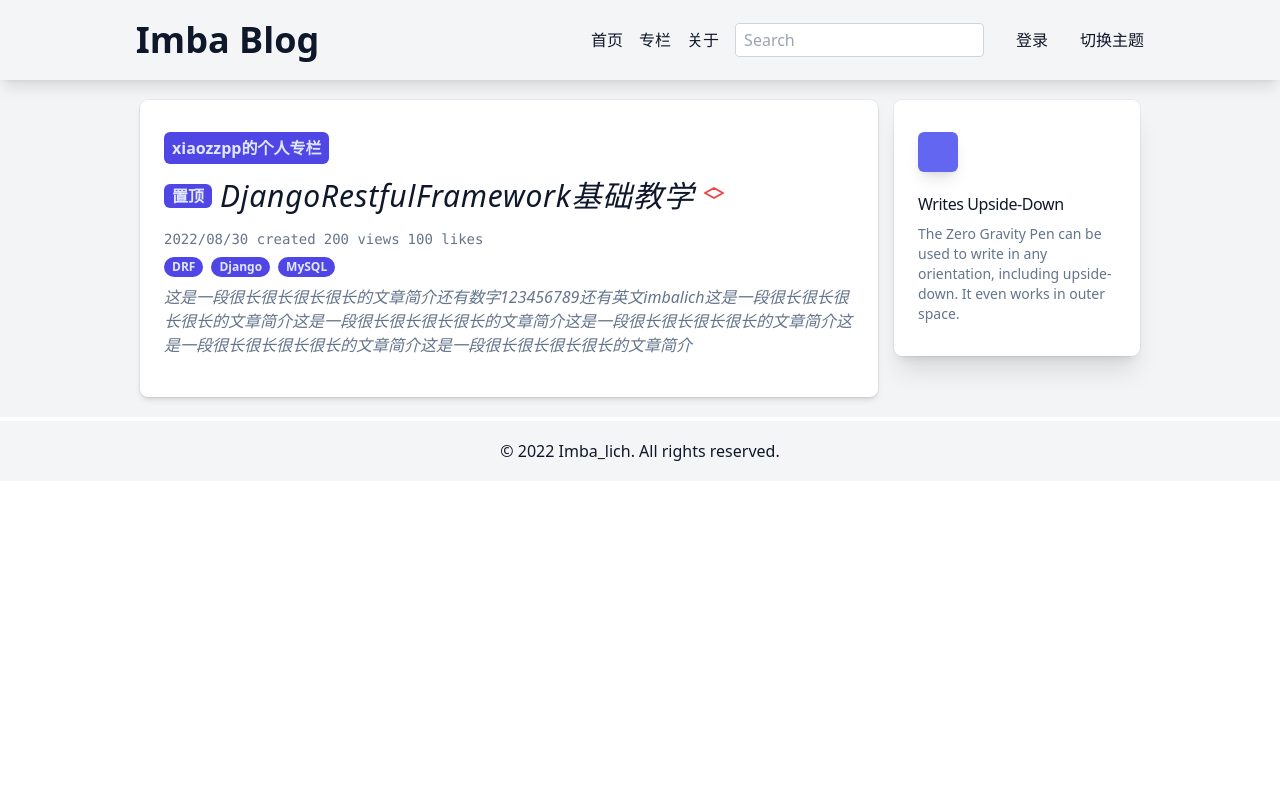
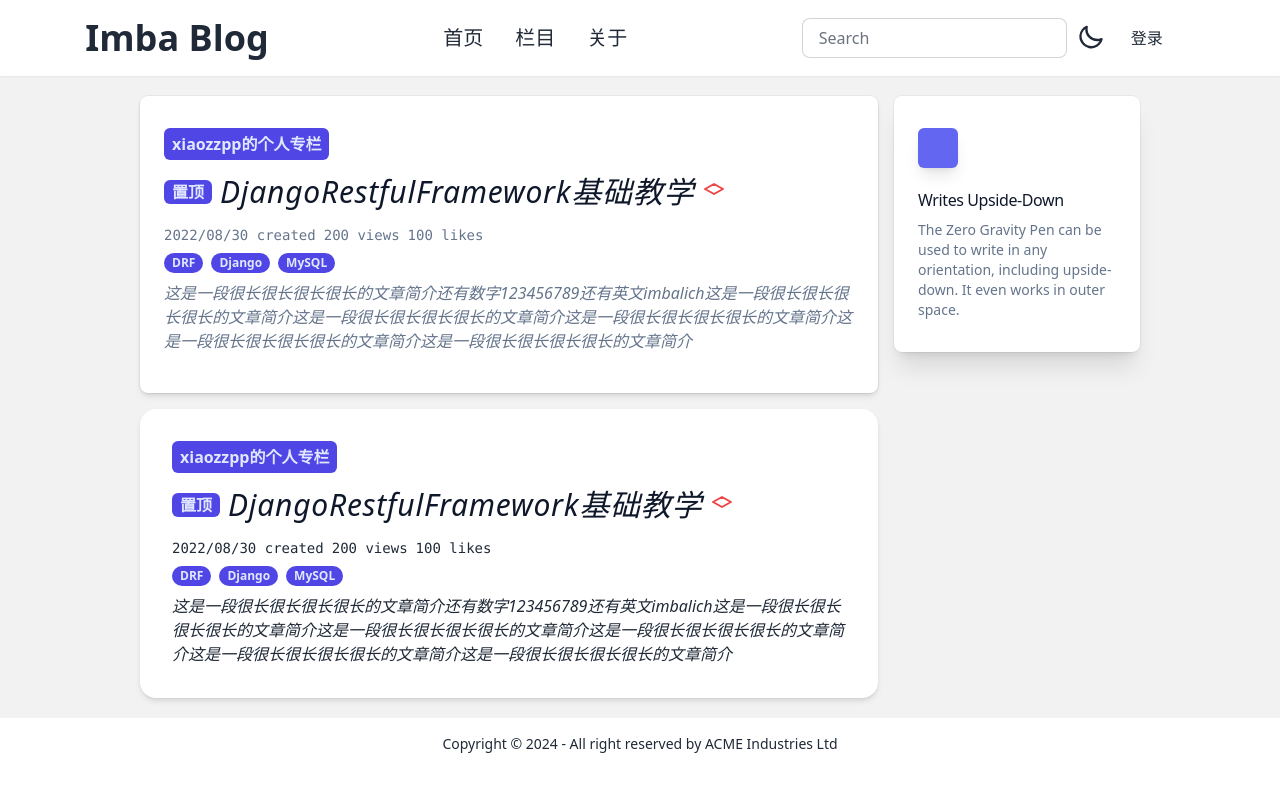
Before and after one commit to imbalich/ImbaBlogFrontend, a Vue app: page / in a window 1280 px wide. Shown: the top 792 px of the page. Built offline with nearby package versions, Linux system fonts and the light colour scheme.

Commit message:
用户登录鉴权功能

```diff
--- a/package.json
+++ b/package.json
@@ -9,6 +9,10 @@
     "preview": "vite preview"
   },
   "dependencies": {
+    "@tailwindcss/aspect-ratio": "^0.4.2",
+    "@tailwindcss/forms": "^0.5.7",
+    "@tailwindcss/typography": "^0.5.10",
+    "axios": "^1.6.5",
     "pinia": "^2.1.7",
     "pinia-plugin-persistedstate": "^3.2.1",
     "vue": "^3.3.11",
--- /dev/null
+++ b/src/api/login.js
@@ -0,0 +1,35 @@
+import axios from 'axios';
+
+
+export function useLogin() {
+  const signIn = (signInName, signInPassword,router) => {
+
+    axios
+      .post('/api/token/', {
+        username: signInName,
+        password: signInPassword,
+      })
+      .then((response) => {
+        const storage = localStorage;
+        const expiredTime = Date.parse(response.headers.date) + 60 * 1000 * 1000;
+        storage.setItem('access_token', response.data.access);
+        storage.setItem('refresh_token', response.data.refresh);
+        storage.setItem('expired_time', expiredTime);
+        storage.setItem('username', signInName);
+
+        axios
+          .get(`/api/user/${signInName}/`)
+          .then((response) => {
+            storage.setItem('is_superuser', response.data.is_superuser);
+            router.push({ name: 'Home' });  // 此处确保router对象存在并正确使用
+          });
+      })
+      .catch((error) => {
+        // 错误处理逻辑
+      });
+  };
+
+  return {
+    signIn,
+  };
+}
--- /dev/null
+++ b/src/api/useAuthorization.js
@@ -0,0 +1,33 @@
+import { ref,onMounted } from 'vue'
+import authorization from '@/utils/authorization'
+
+export const useAuthorization = () => {
+  const username = ref('');
+  const hasLogin = ref(false);
+  const isSuperuser = JSON.parse(localStorage.getItem('is_superuser'));
+
+  const fetchData = async () => {
+    const [loginStatus, name] = await authorization();
+    hasLogin.value = loginStatus;
+    username.value = name;
+  };
+
+  const logout = () => {
+    localStorage.clear();
+    window.location.reload(false);
+  };
+
+  const refresh = () => {
+    username.value = localStorage.getItem('username');
+  };
+
+  onMounted(fetchData);
+
+  return {
+    username,
+    hasLogin,
+    isSuperuser,
+    logout,
+    refresh
+  };
+};
--- a/src/components/Article/ArticleCard.vue
+++ b/src/components/Article/ArticleCard.vue
@@ -39,6 +39,48 @@
       这是一段很长很长很长很长的文章简介还有数字123456789还有英文imbalich这是一段很长很长很长很长的文章简介这是一段很长很长很长很长的文章简介这是一段很长很长很长很长的文章简介这是一段很长很长很长很长的文章简介这是一段很长很长很长很长的文章简介
     </p>
   </div>
+  <!-- ds 博客卡片 -->
+  <div class=" dscard bg-base-100 shadow-md hover:shadow-lg static">
+    <div class=" dscard-body">
+      <!-- 专栏 -->
+      <div class="flex flex-row">
+        <span
+          class=" px-2 py-1 text-base font-bold text-indigo-100 bg-indigo-600 rounded-md">xiaozzpp的个人专栏</span>
+      </div>
+      <!-- 标题 -->
+      <div class="flex flex-row items-center gap-2">
+        <span class=" px-2 py-1 text-base font-bold leading-none text-indigo-100 bg-indigo-600 rounded-md select-none" style="flex-shrink: 0;">置顶</span>
+        <a class="text-slate-900 hover:text-pink-500 dark:text-white dark:hover:text-pink-500 text-3xl font-medium tracking-wide leading-relaxed italic" href="#">DjangoRestfulFramework基础教学</a>
+        <svg xmlns="http://www.w3.org/2000/svg" class="h-6 w-6 text-red-500" fill="none" viewbox="0 0 24 24" stroke="currentColor">
+          <path stroke-linecap="round" stroke-linejoin="round" stroke-width="2"
+            d="M12 14l9-5-9-5-9 5 9 5z" />
+        </svg>
+      </div>
+      <!-- 附属信息 -->
+      <div class="flex flex-row gap-2 items-center">
+        <span
+          class=" text-sm font-mono">2022/08/30
+          created</span>
+        <span class=" text-sm font-mono">200
+          views</span>
+        <span class=" text-sm font-mono">100
+          likes</span>
+      </div>
+      <!-- 标签 -->
+      <div class="flex flex-row gap-2 items-center">
+        <span
+          class=" px-2 py-1 text-xs font-bold leading-none text-indigo-100 bg-indigo-600 rounded-full">DRF</span>
+        <span
+          class=" px-2 py-1 text-xs font-bold leading-none text-indigo-100 bg-indigo-600 rounded-full">Django</span>
+        <span
+          class=" px-2 py-1 text-xs font-bold leading-none text-indigo-100 bg-indigo-600 rounded-full">MySQL</span>
+      </div>
+      <!-- 内容 -->
+      <p class=" text-base  italic select-none">
+        这是一段很长很长很长很长的文章简介还有数字123456789还有英文imbalich这是一段很长很长很长很长的文章简介这是一段很长很长很长很长的文章简介这是一段很长很长很长很长的文章简介这是一段很长很长很长很长的文章简介这是一段很长很长很长很长的文章简介
+      </p>
+    </div>
+  </div>
 </template>
 
 <script>
--- a/src/components/Layout/BlogFooter.vue
+++ b/src/components/Layout/BlogFooter.vue
@@ -1,10 +1,15 @@
 <template>
   <!-- tw-footer -->
-  <div class=" "></div>
+  <!-- <div class=" "></div>
   <footer class="flex items-center justify-center w-full h-16 bg-gray-100 dark:bg-slate-800 bg-opacity-90 border-t-4 border-white dark:border-slate-700">
     <p class="text-slate-900 dark:text-white select-none">&copy; 2022 Imba_lich. All rights reserved.</p>
+  </footer> -->
+
+  <footer class="dsfooter dsfooter-center p-4 bg-base-100 text-base-content">
+    <aside>
+      <p>Copyright © 2024 - All right reserved by ACME Industries Ltd</p>
+    </aside>
   </footer>
-
 </template>
 
 <script>
--- a/src/components/Layout/BlogHeader.vue
+++ b/src/components/Layout/BlogHeader.vue
@@ -1,49 +1,104 @@
 <template>
-  <header class=" header sticky top-0 bg-gray-100 dark:bg-slate-800 backdrop-filter backdrop-blur-md bg-opacity-90 shadow-md hover:shadow-lg">
-    <!-- 新header -->
-    <div
-      class=" w-full py-5">
-      <div class=" flex justify-between lg:justify-around">
-        <div class=" flex justify-evenly items-center">
-          <!-- 图和网站名 -->
-          <h1 class="font-bold text-4xl text-slate-900 dark:text-white select-none">Imba Blog</h1>
+  <header
+    class=" bg-base-100 text-base-content sticky top-0 flex w-full justify-center bg-opacity-80 backdrop-blur transition-shadow duration-100 shadow-sm">
+    <nav class=" dsnavbar w-full justify-between lg:justify-around">
+      <div class=" flex-none items-center">
+        <div class="dsdropdown">
+          <div tabindex="0" role="button" class="dsbtn dsbtn-ghost lg:hidden">
+            <svg xmlns="http://www.w3.org/2000/svg" class="h-5 w-5" fill="none" viewBox="0 0 24 24" stroke="currentColor">
+              <path stroke-linecap="round" stroke-linejoin="round" stroke-width="2" d="M4 6h16M4 12h8m-8 6h16" />
+            </svg>
+          </div>
+          <ul tabindex="0" class="dsmenu dsmenu-sm dsdropdown-content mt-3 z-[1] p-2 shadow bg-base-100 rounded-box w-52">
+            <li><a>首页</a></li>
+            <li><a>栏目</a></li>
+            <li><a>关于</a></li>
+          </ul>
         </div>
-        <!-- 导航，搜索，登录，切换明暗 -->
-        <div class=" flex justify-between">
-          <nav class="flex items-center mx-auto text-slate-900 dark:text-white">
-            <a href="/" class="mr-4 hover:text-pink-500">首页</a>
-            <a href="#" class="mr-4 hover:text-pink-500">专栏</a>
-            <a href="#" class="mr-4 hover:text-pink-500">关于</a>
-          </nav>
-          <div class="flex items-center ">
-            <input type="text" placeholder="Search" class="mr-4 px-2 py-1 border border-gray-300 rounded dark:bg-slate-600">
+        <h3 class=" font-bold text-4xl select-none">Imba Blog</h3>
+        <!-- <a class="dsbtn dsbtn-ghost text-3xl">Imba Blog</a> -->
+      </div>
+      <div class=" hidden lg:flex">
+        <ul class="dsmenu dsmenu-horizontal px-1">
+          <li><a class="text-xl">首页</a></li>
+          <li><a class="text-xl">栏目</a></li>
+          <li><a class="text-xl">关于</a></li>
+        </ul>
+      </div>
+      <div class="flex-none gap-2">
+        <div class="dsform-control">
+          <input type="text" placeholder="Search" class="dsinput dsinput-bordered w-24 md:w-auto h-10" />
+        </div>
+        <!-- 主题 -->
+        <div>
+          <label class="dsswap dsswap-rotate">
+            <input type="checkbox" class="dstheme-controller" value="synthwave" />
+            <svg class="dsswap-on fill-current pt-1 size-8" xmlns="http://www.w3.org/2000/svg" viewBox="0 0 24 24">
+              <path
+                d="M5.64,17l-.71.71a1,1,0,0,0,0,1.41,1,1,0,0,0,1.41,0l.71-.71A1,1,0,0,0,5.64,17ZM5,12a1,1,0,0,0-1-1H3a1,1,0,0,0,0,2H4A1,1,0,0,0,5,12Zm7-7a1,1,0,0,0,1-1V3a1,1,0,0,0-2,0V4A1,1,0,0,0,12,5ZM5.64,7.05a1,1,0,0,0,.7.29,1,1,0,0,0,.71-.29,1,1,0,0,0,0-1.41l-.71-.71A1,1,0,0,0,4.93,6.34Zm12,.29a1,1,0,0,0,.7-.29l.71-.71a1,1,0,1,0-1.41-1.41L17,5.64a1,1,0,0,0,0,1.41A1,1,0,0,0,17.66,7.34ZM21,11H20a1,1,0,0,0,0,2h1a1,1,0,0,0,0-2Zm-9,8a1,1,0,0,0-1,1v1a1,1,0,0,0,2,0V20A1,1,0,0,0,12,19ZM18.36,17A1,1,0,0,0,17,18.36l.71.71a1,1,0,0,0,1.41,0,1,1,0,0,0,0-1.41ZM12,6.5A5.5,5.5,0,1,0,17.5,12,5.51,5.51,0,0,0,12,6.5Zm0,9A3.5,3.5,0,1,1,15.5,12,3.5,3.5,0,0,1,12,15.5Z" />
+            </svg>
+            <svg class="dsswap-off fill-current pt-1 size-8" xmlns="http://www.w3.org/2000/svg" viewBox="0 0 24 24">
+              <path
+                d="M21.64,13a1,1,0,0,0-1.05-.14,8.05,8.05,0,0,1-3.37.73A8.15,8.15,0,0,1,9.08,5.49a8.59,8.59,0,0,1,.25-2A1,1,0,0,0,8,2.36,10.14,10.14,0,1,0,22,14.05,1,1,0,0,0,21.64,13Zm-9.5,6.69A8.14,8.14,0,0,1,7.08,5.22v.27A10.15,10.15,0,0,0,17.22,15.63a9.79,9.79,0,0,0,2.1-.22A8.11,8.11,0,0,1,12.14,19.73Z" />
+            </svg>
+          </label>
+        </div>
+        <!-- 头像 -->
+        <div v-if="hasLogin" class=" dsdropdown dsdropdown-end">
+          <div tabindex="0" role="button" class=" dsbtn dsbtn-ghost dsbtn-circle dsavatar">
+            <div class="w-10 rounded-full">
+              <img src="@/assets/头像.jpg" />
+            </div>
           </div>
-          <div class="flex items-center text-slate-900 dark:text-white">
-            <a href="/login" class=" px-4 py-2 rounded mr-4 hover:text-pink-500">登录</a>
-          </div>
-          <div class="flex items-center text-slate-900 dark:text-white">
-            <button @click="toggleTheme" class=" hover:text-pink-500">切换主题</button>
-          </div>
+          <ul tabindex="0"
+            class=" mt-3 z-[1] p-2 shadow dsmenu dsmenu-sm dsdropdown-content bg-base-100 rounded-box w-52">
+            <li>
+              <a class=" justify-between">
+                通知
+                <span class="dsbadge">New</span>
+              </a>
+            </li>
+            <li><a>设置</a></li>
+            <li><router-link to="/" v-on:click.prevent="logout()">登出</router-link></li>
+          </ul>
         </div>
+        <div v-else>
+          <router-link to="/login" class=" px-4 py-2 rounded mr-4">登录</router-link>
+        </div>
+
       </div>
-    </div>
+    </nav>
   </header>
 </template>
 
 
 <script>
 import { useThemeStore } from '@/store/themeStore'
+import {useAuthorization} from '@/api/useAuthorization';
 
 export default {
+  name: 'BlogHeader',
+  components: {},
+
   setup () {
     const themeStore = useThemeStore()
+    const { username, hasLogin, isSuperuser, logout, refresh } = useAuthorization();
 
     return {
       toggleTheme: themeStore.toggleTheme,
+      username,
+      hasLogin,
+      isSuperuser,
+      logout,
+      refresh
     }
   },
 }
 </script>
 
 
-<style scoped></style>
+<style scoped>
+input[type="checkbox"] {
+  opacity: 0;
+  position: absolute;
+}</style>
--- a/src/components/Layout/BlogMain.vue
+++ b/src/components/Layout/BlogMain.vue
@@ -1,6 +1,6 @@
 <template>
   <!-- Main -->
-  <div class=" w-full py-5 bg-gray-100 dark:bg-slate-800">
+  <main class=" w-full bg-base-200 py-5">
     <div class=" flex flex-row gap-4 justify-between mx-auto lg:justify-around xl:w-4/5">
       <!-- 博客列表 -->
       <div class=" basis-3/4 flex flex-col gap-4 ml-3">
@@ -12,7 +12,7 @@
       </div>
 
     </div>
-  </div>
+  </main>
 </template>
 
 <script>
--- /dev/null
+++ b/src/utils/authorization.js
@@ -0,0 +1,54 @@
+import axios from 'axios';
+
+async function authorization() {
+    const storage = localStorage;
+
+    let hasLogin = false;
+    let username = storage.getItem('username');
+
+    const expiredTime = Number(storage.getItem('expired_time'));
+    const current = (new Date()).getTime();
+    const refreshToken = storage.getItem('refresh_token');
+
+    // 初始 token 未过期
+    if (expiredTime > current) {
+        hasLogin = true;
+        console.log('鉴权通过');
+    }
+    // 初始 token 过期
+    // 申请刷新 token
+    else if (refreshToken !== null) {
+        try {
+            let response = await axios.post('/api/token/refresh/', {refresh: refreshToken});
+
+            const nextExpiredTime = Date.parse(response.headers.date) + 60 * 100 * 1000;
+
+            storage.setItem('access_token', response.data.access);
+            storage.setItem('expired_time', nextExpiredTime);
+            storage.removeItem('refresh_token');
+
+            hasLogin = true;
+
+            console.log('鉴权跟新')
+        }
+        catch (err) {
+            storage.clear();
+            hasLogin = false;
+
+            console.log('鉴权失败')
+        }
+    }
+    // 无任何有效 token
+    else {
+        storage.clear();
+        hasLogin = false;
+        console.log('无鉴权')
+    }
+
+    console.log('鉴权完毕');
+    console.log(localStorage);
+
+    return [hasLogin, username]
+}
+
+export default authorization;
--- a/src/views/Login.vue
+++ b/src/views/Login.vue
@@ -1,73 +1,61 @@
 <template>
-  <div class="min-h-screen flex items-center justify-center opacity-75 bg-gradient-to-r from-pink-300 to-rose-500">
-    <div class=" bg-white/20 backdrop-blur-2xl shadow-md rounded-md p-8 ">
-      <div class="flex justify-center mb-4">
-        <button
-          :class="{'bg-blue-500 text-white': isLogin, 'bg-gray-300 text-gray-700': !isLogin}"
-          class="px-4 py-2 rounded-md mr-2"
-          @click="isLogin = true"
-        >
-          Login
-        </button>
-        <button
-          :class="{'bg-blue-500 text-white': !isLogin, 'bg-gray-300 text-gray-700': isLogin}"
-          class="px-4 py-2 rounded-md"
-          @click="isLogin = false"
-        >
-          Register
-        </button>
+  <div class="dshero min-h-screen bg-base-200">
+    <div class="dshero-content flex-col lg:flex-row-reverse">
+      <div class="text-center lg:text-left">
+        <h1 class="text-5xl font-bold">Login now!</h1>
+        <p class="py-6">欢迎来到<span class="inline"> imba_lich </span>的主页，游客用户请使用 QQ 微信 github 第三方登录，该页面仅提供给管理员个人使用，谢谢！</p>
       </div>
-      <form v-if="isLogin" class="space-y-4">
-        <!-- Login form fields -->
-        <div>
-          <label for="username" class="block text-gray-700">Username</label>
-          <input type="text" id="username" v-model="loginForm.username" class="w-full border-gray-300 rounded-md p-2">
-        </div>
-        <div>
-          <label for="password" class="block text-gray-700">Password</label>
-          <input type="password" id="password" v-model="loginForm.password" class="w-full border-gray-300 rounded-md p-2">
-        </div>
-        <button type="submit" class="bg-blue-500 text-white px-4 py-2 rounded-md">Login</button>
-      </form>
-      <form v-else class="space-y-4">
-        <!-- Registration form fields -->
-        <div>
-          <label for="username" class="block text-gray-700">Username</label>
-          <input type="text" id="username" v-model="registerForm.username" class="w-full border-gray-300 rounded-md p-2">
-        </div>
-        <div>
-          <label for="password" class="block text-gray-700">Password</label>
-          <input type="password" id="password" v-model="registerForm.password" class="w-full border-gray-300 rounded-md p-2">
-        </div>
-        <button type="submit" class="bg-blue-500 text-white px-4 py-2 rounded-md">Register</button>
-      </form>
+      <div class="dscard shrink-0 w-full max-w-sm shadow-2xl bg-base-100">
+        <form class="dscard-body">
+          <div class="dsform-control">
+            <label class="dslabel">
+              <span class="dslabel-text">Username</span>
+            </label>
+            <input v-model="signInName" type="username" placeholder="username" class="dsinput dsinput-bordered" />
+          </div>
+          <div class="dsform-control">
+            <label class="dslabel">
+              <span class="dslabel-text">Password</span>
+            </label>
+            <input v-model="signInPassword" type="password" placeholder="password" class="dsinput dsinput-bordered" autocomplete="new-password" />
+            <label class="dslabel">
+              <a href="#" class="dslabel-text-alt dslink dslink-hover">Forgot password?</a>
+            </label>
+          </div>
+          <div class="dsform-control mt-6">
+            <button v-on:click.prevent="handleSignIn" class="dsbtn dsbtn-primary">登录</button>
+          </div>
+        </form>
+      </div>
     </div>
   </div>
 </template>
 
 <script>
-import { reactive } from 'vue'
+import { useLogin } from '@/api/login.js';
+import { ref } from 'vue';
+import { useRouter } from 'vue-router';
+
 
 export default {
   name: 'Login',
   setup() {
-    const loginForm = reactive({
-      username: '',
-      password: '',
-    })
-    const registerForm = reactive({
-      username: '',
-      password: '',
-    })
-    const isLogin = reactive(true)
+    const signInName = ref('');
+    const signInPassword = ref('');
+    const router = useRouter();
+    const { signIn } = useLogin();
+
+    const handleSignIn = () => {
+      signIn(signInName.value, signInPassword.value, router);
+    };
 
     return {
-      loginForm,
-      registerForm,
-      isLogin,
-    }
+      signInName,
+      signInPassword,
+      handleSignIn,
+    };
   },
-}
+};
 </script>
 
 <style scoped>
--- a/tailwind.config.js
+++ b/tailwind.config.js
@@ -9,6 +9,10 @@ module.exports = {
     extend: {},
   },
   plugins: [
+
+    require('@tailwindcss/forms'),
+    require('@tailwindcss/typography'),
+    require('@tailwindcss/aspect-ratio'),
     // 引入daisyui插件
     require('daisyui'),
   ],
--- a/vite.config.js
+++ b/vite.config.js
@@ -19,6 +19,13 @@ export default defineConfig({
     // }),
     daisyui,
   ],
+  css: {
+    preprocessorOptions: {
+      scss: {
+        additionalData: `@import "src/styles/index.scss";`
+      }
+    }
+  },
 
   resolve: {
     alias: {
```
Also changed, not shown: src/assets/头像.jpg (added), 1 other file (tests, documents, lock files or other folders).
